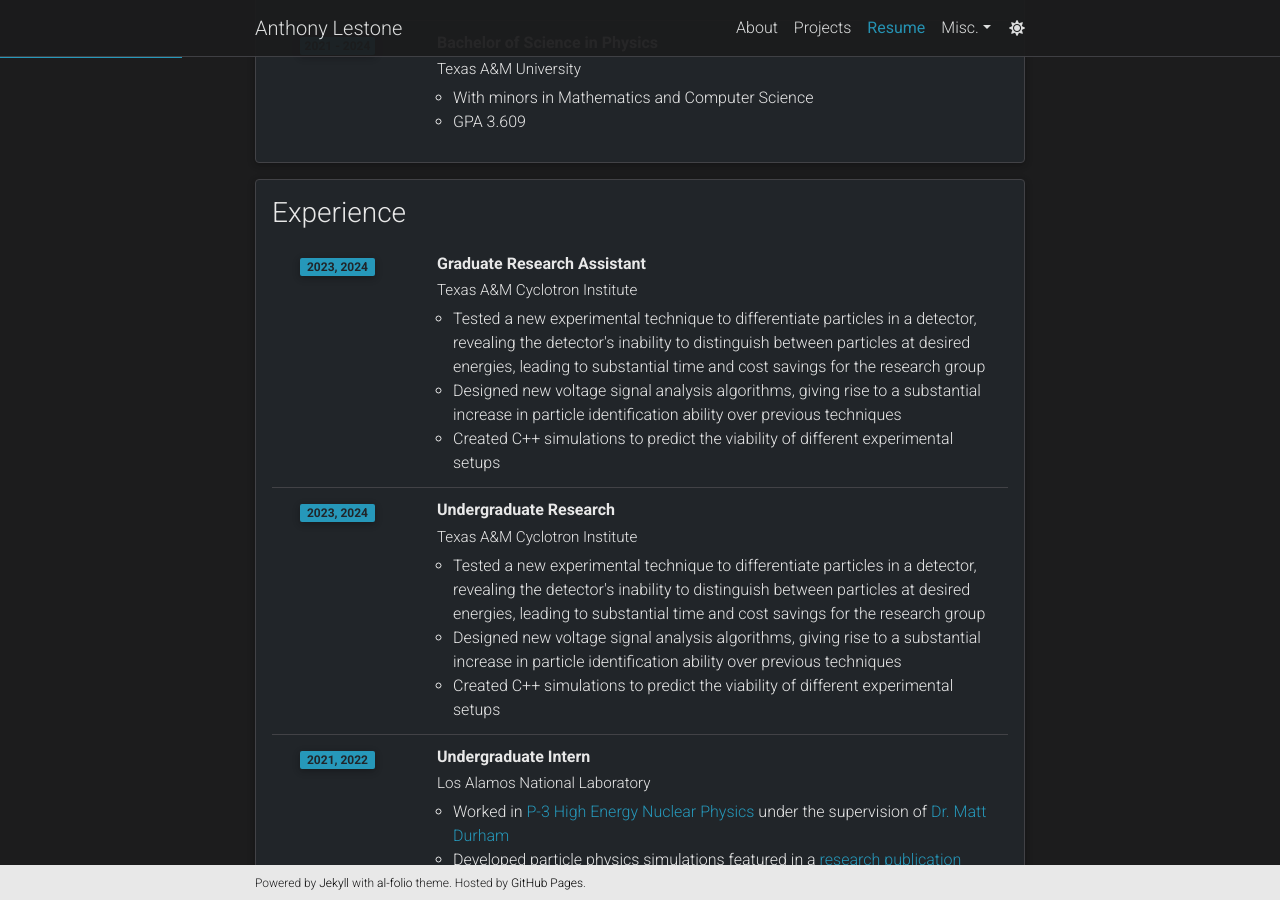
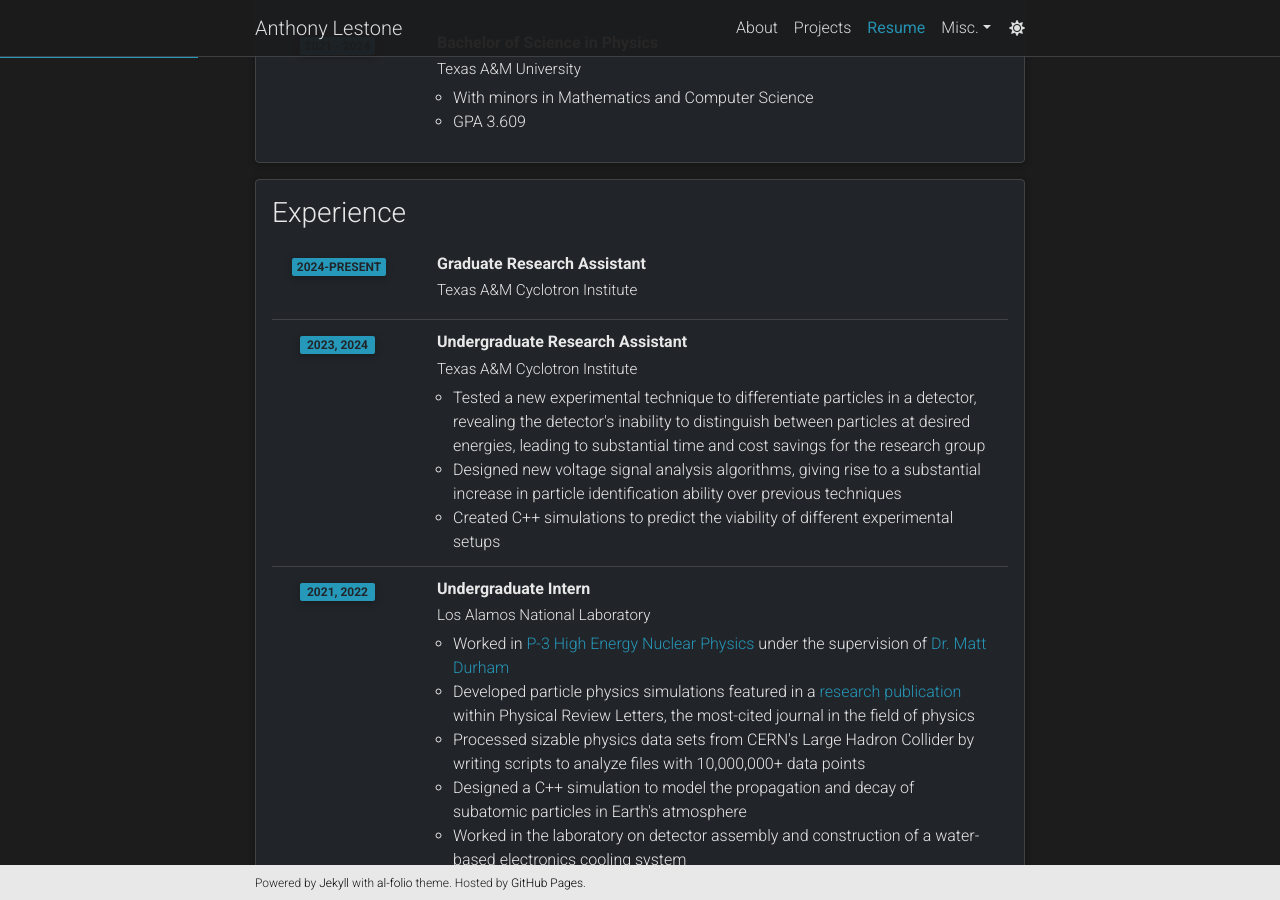
Before and after one commit to anthonylestone/anthonylestone.github.io, a Jekyll site: the page built from _pages/cv.md, in a window 1280 px wide and 900 px high, scrolled down 305 px. Built offline with Jekyll 4.4.1, drawn with Linux system fonts in a browser that asks for light colours; comment, search, counter and statistics services are not loaded; a style sheet for code colours, icons or effects is not loaded.

Commit message:
edited resume slightly

```diff
--- a/_data/cv.yml
+++ b/_data/cv.yml
@@ -26,12 +26,8 @@
   contents:
     - title: Graduate Research Assistant
       institution: Texas A&M Cyclotron Institute
-      year: 2023, 2024
-      description:
-        - Tested a new experimental technique to differentiate particles in a detector, revealing the detector's inability to distinguish between particles at desired energies, leading to substantial time and cost savings for the research group
-        - Designed new voltage signal analysis algorithms, giving rise to a substantial increase in particle identification ability over previous techniques
-        - Created C++ simulations to predict the viability of different experimental setups
-    - title: Undergraduate Research
+      year: 2024-present
+    - title: Undergraduate Research Assistant
       institution: Texas A&M Cyclotron Institute
       year: 2023, 2024
       description:
```
